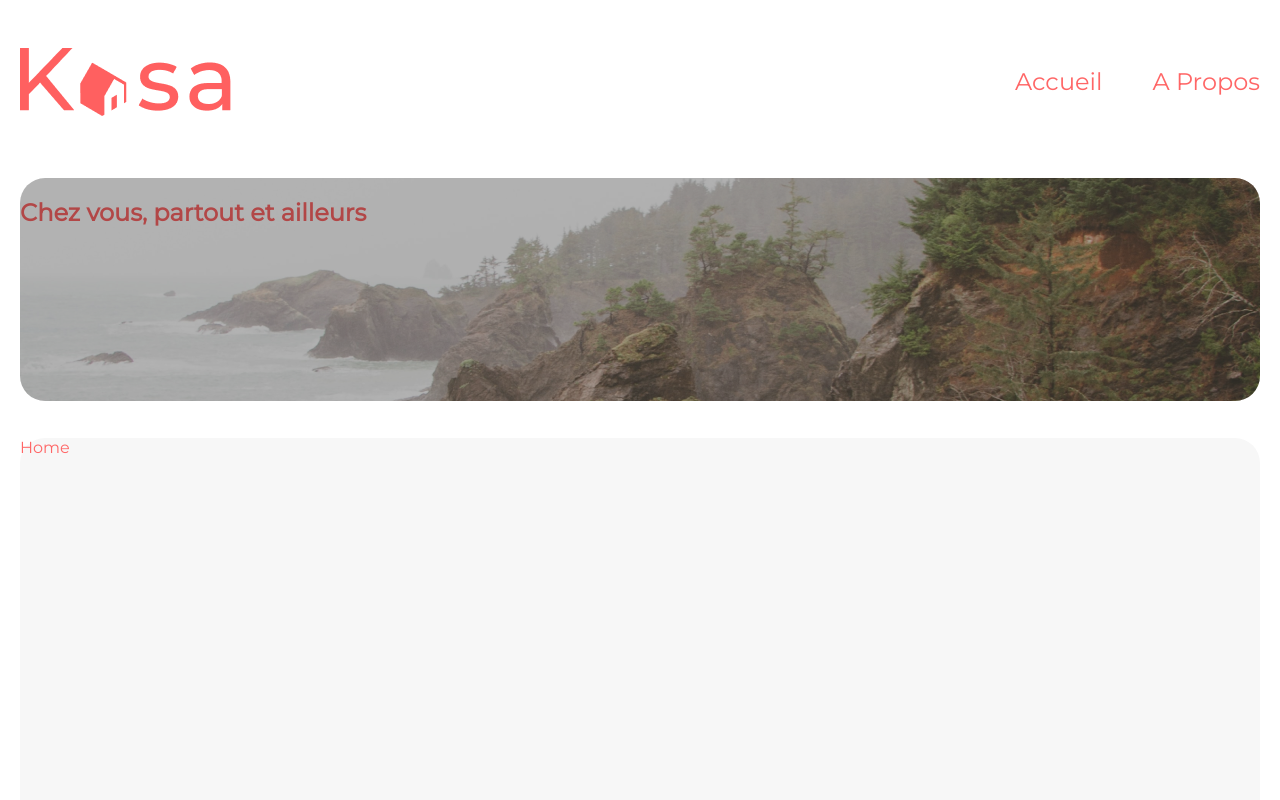
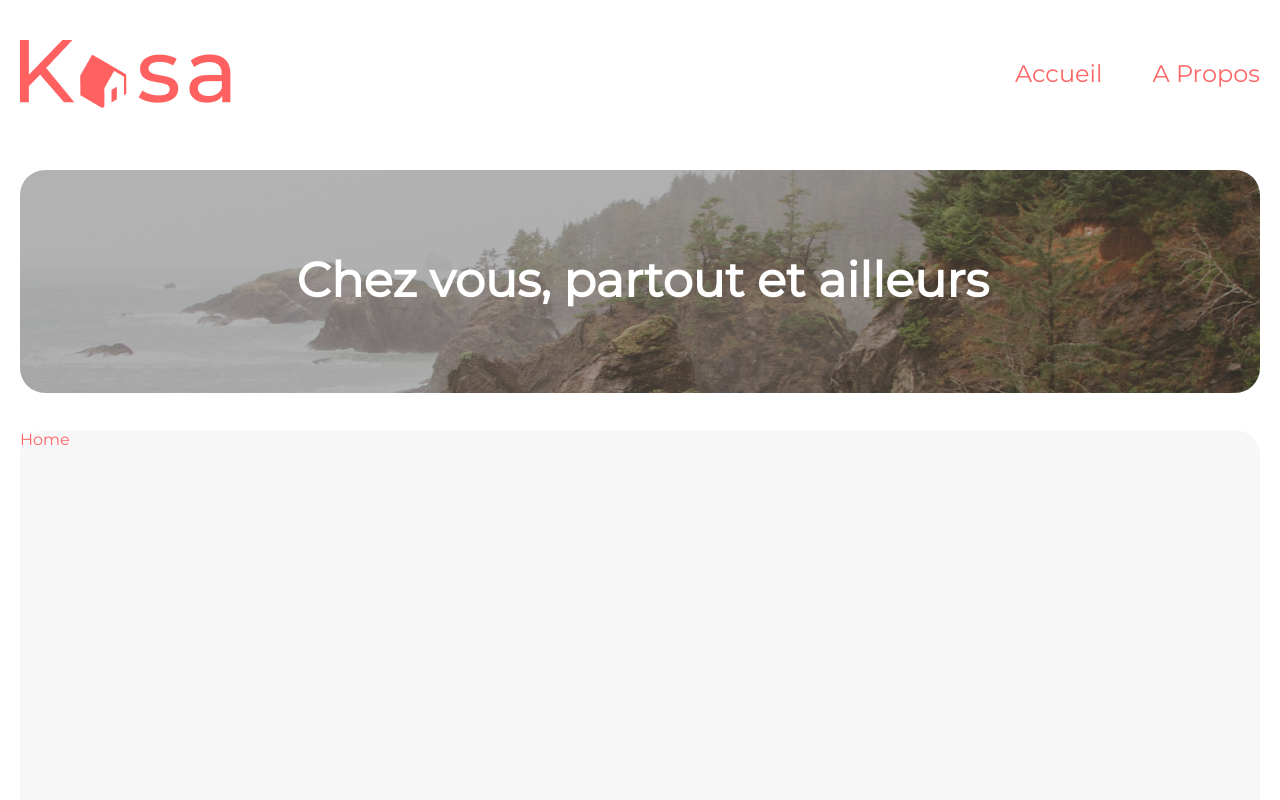
Before and after one commit to marie-lourdes/site-kasa, a React (Create React App) app in the folder Front-end/: page / in a window 1280 px wide. Shown: the top 800 px of the page. Built offline with nearby package versions, Linux system fonts and the light colour scheme.

Commit message:
bannerLayout: position

```diff
--- a/Front-end/src/bases/StyledGlobal.js
+++ b/Front-end/src/bases/StyledGlobal.js
@@ -9,12 +9,21 @@ const StyledGlobal = createGlobalStyle`
     src: url(${MontserratFont});
     font-style: normal;
 }
+*{
+    margin:0;
+}
 body {
 
     font-family: MontSerrat, sans-serif;
     font-weight: 500;
     color: ${colors.primary};
-
+    background: ${colors.secondary}
+}
+h1,h2,h2,h4 {
+    color:${colors.secondary};
+}
+h1{
+    font-size: 48px;
 }
 .container-page {
     display: flex;
--- a/Front-end/src/pages/Home/StyledHome.js
+++ b/Front-end/src/pages/Home/StyledHome.js
@@ -9,7 +9,32 @@ box-sizing: border-box;
 position: relative;
 overflow: hidden;
 margin-top: 5%;
+display: flex;
+justify-content: center;
+box-sizing: border-box;
 background: url(${bannerHome}) no-repeat  ;
+.title-home{
+    position: absolute;
+    color: white;
+    z-index: 9999;
+    top: 32%;
+    left: 22.3%;
+
+
+
+    box-sizing: border-box;
+    display: flex;
+    align-items: flex-end;
+    height:68px;
+
+
+    h1{
+
+
+
+    }
+
+}
 `
 
 export default StyledHome
--- a/Front-end/src/pages/Home/index.jsx
+++ b/Front-end/src/pages/Home/index.jsx
@@ -7,8 +7,12 @@ import StyledHome from "./StyledHome.js"
 function Home() {
     return (<React.Fragment>
         <StyledHome>
-            <h1> Chez vous, partout et ailleurs</h1>
+            <div className="title-home">
+                <h1> Chez vous, partout et ailleurs</h1>
+            </div>
+
             <Banner />
+
 
 
         </StyledHome>
```
